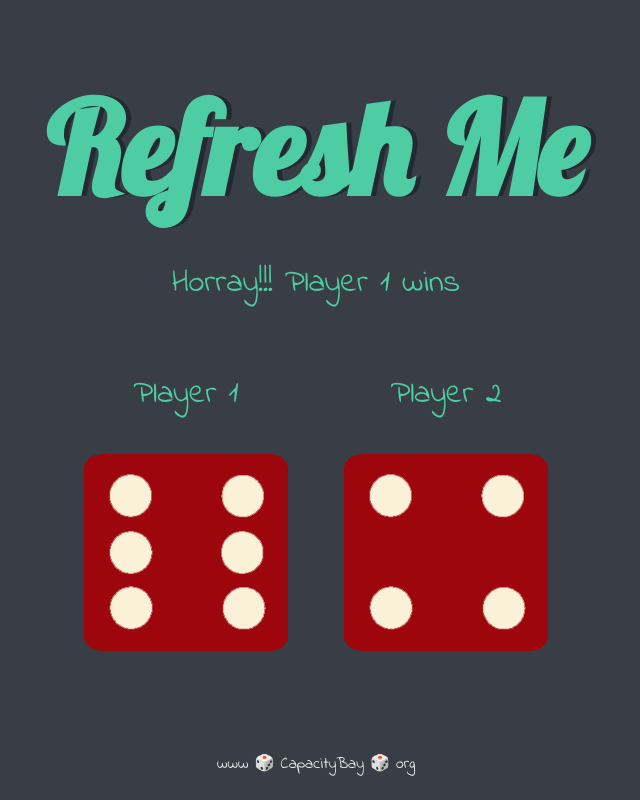
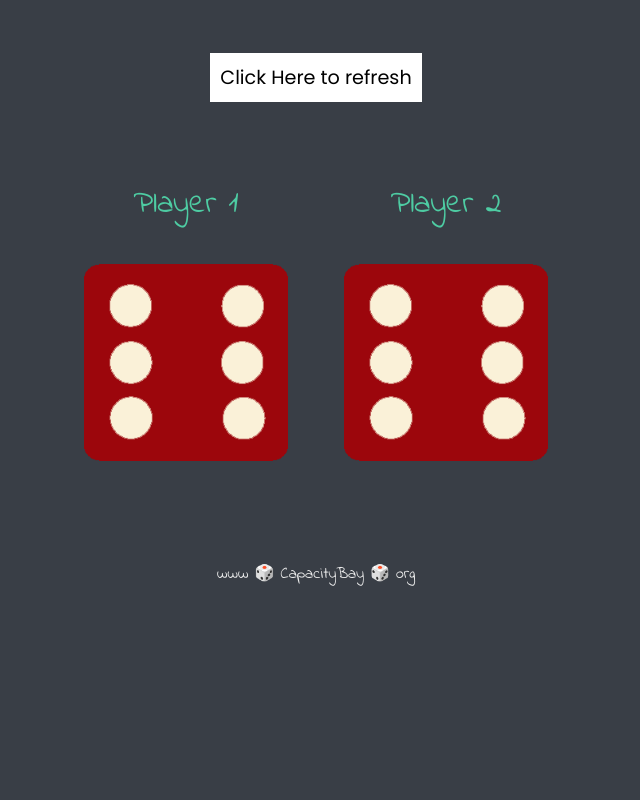
Before and after one commit to Nathaniyell/My-first-JS, a plain HTML site: page index.html in a window 1280 px wide. Shown: the whole page, without its empty margins (324-964 px from the left). Drawn offline with Linux system fonts and the light colour scheme.

Commit message:
"Button Added"

```diff
--- a/dice.js
+++ b/dice.js
@@ -1,22 +1,24 @@
-let arrayPics = ["images/dice1.png", "images/dice2.png", "images/dice3.png", "images/dice4.png","images/dice5.png", "images/dice6.png",]
+let arrayPics = ["images/dice1.png", "images/dice2.png", "images/dice3.png", "images/dice4.png", "images/dice5.png", "images/dice6.png"]
+let refresh = document.getElementById('btn');
+refresh.addEventListener("click", () => {
     let random1 = Math.floor(Math.random() * arrayPics.length);
     let random2 = Math.floor(Math.random() * arrayPics.length);
     let picking1 = arrayPics[random1];
     let picking2 = arrayPics[random2];
+    let winer1 = document.getElementById('img1').setAttribute('src', picking1)
+    let winer2 = document.getElementById('img2').setAttribute('src', picking2)
 
-function diceY (){
-            if (random1 > random2){
+    if (random1 > random2) {
         document.getElementById("winner").innerHTML = "Horray!!! Player 1 wins";
-                document.getElementById('img1').setAttribute('src', picking1)
-                document.getElementById('img2').setAttribute('src', picking2)
-        }else if(random1 < random2){
+        return winer1 + winer2
+
+    } else if (random2 > random1) {
         document.getElementById("winner").innerHTML = "Horray!!! Player 2 wins";
-                document.getElementById('img1').setAttribute('src', picking1)
-                document.getElementById('img2').setAttribute('href', picking2)
+        return winer1 + winer2
 
-        }else{
+    } else {
         document.getElementById("winner").innerHTML = "This is a draw";
-                document.getElementById('img1').setAttribute('src', picking1)
-                document.getElementById('img2').setAttribute('src', picking2)
+        return winer1 + winer2
+
     };
-}
+})
--- a/index.html
+++ b/index.html
@@ -1,5 +1,6 @@
 <!DOCTYPE html>
 <html lang="en" dir="ltr">
+
 <head>
   <meta charset="utf-8">
   <title>Dicee</title>
@@ -7,10 +8,11 @@
   <link href="https://fonts.googleapis.com/css?family=Indie+Flower|Lobster" rel="stylesheet">
   <title>Dice Game</title>
 </head>
-  <body onload="diceY()">
+
+<body>
 
   <div class="container">
-      <h1>Refresh Me</h1>
+    <Button id="btn">Click Here to refresh</Button>
     <p id="winner"></p>
 
     <div class="dice">
@@ -32,4 +34,5 @@
 <footer>
   www 🎲 CapacityBay 🎲 org
 </footer>
+
 </html>
--- a/styles.css
+++ b/styles.css
@@ -1,3 +1,5 @@
+@import url('https://fonts.googleapis.com/css2?family=Poppins:wght@100;300;400&display=swap');
+
 .container {
   width: 70%;
   margin: 0 auto;
@@ -15,12 +17,19 @@ body {
   background-color: #393E46;
 }
 
-h1 {
-  margin: 30px;
-  font-family: 'Lobster', cursive;
-  text-shadow: 5px 0 #232931;
-  font-size: 8rem;
-  color: #4ECCA3;
+button {
+  background-color: #fff;
+  margin: 15px;
+  padding: 10px;
+  font-family: 'Poppins', sans-serif;
+  font-size: 1.2rem;
+  color: #000;
+  border: none;
+  cursor: pointer;
+}
+
+button:hover {
+  background-color: rgb(182, 177, 177);
 }
 
 p {
@@ -40,13 +49,15 @@ footer {
   font-family: 'Indie Flower', cursive;
 
 }
-@media (max-width: 709px){
-  .container h1{
+
+@media (max-width: 709px) {
+  .container h1 {
     font-size: 5.5rem;
   }
 }
-@media (max-width: 451px){
-  .container h1{
+
+@media (max-width: 451px) {
+  .container h1 {
     font-size: 3rem
   }
 }
```
Lines whose indentation alone changed are shown as unchanged.
